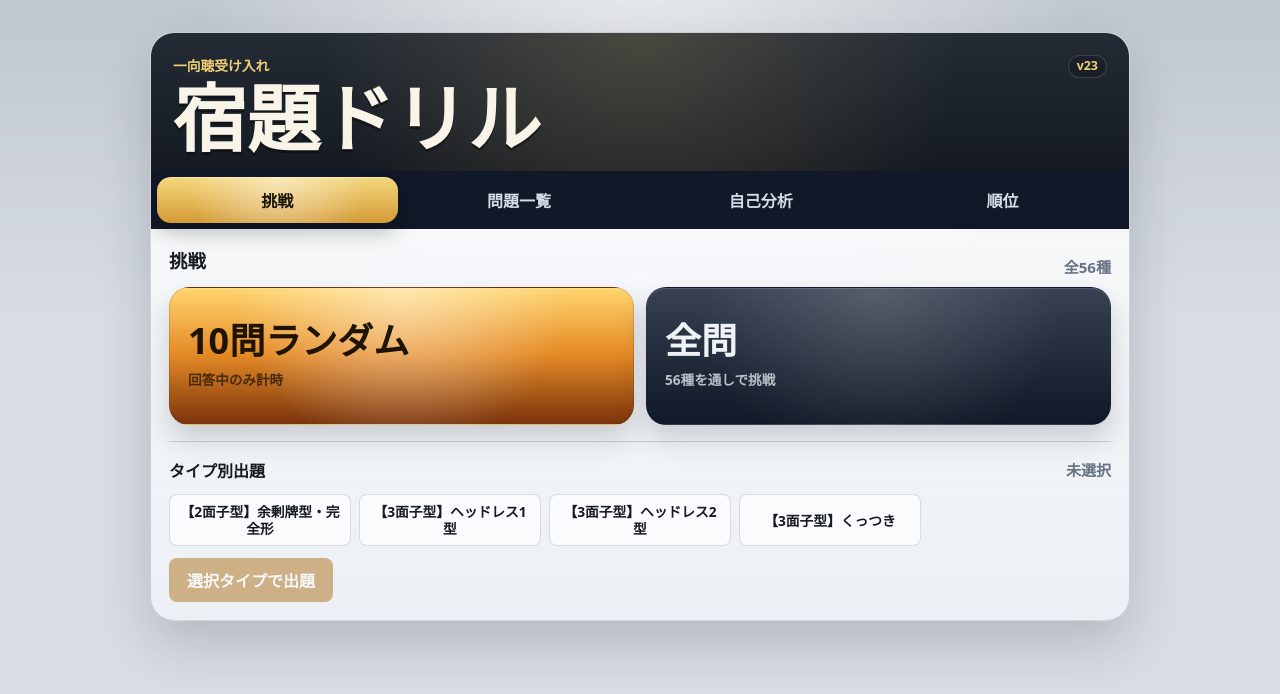
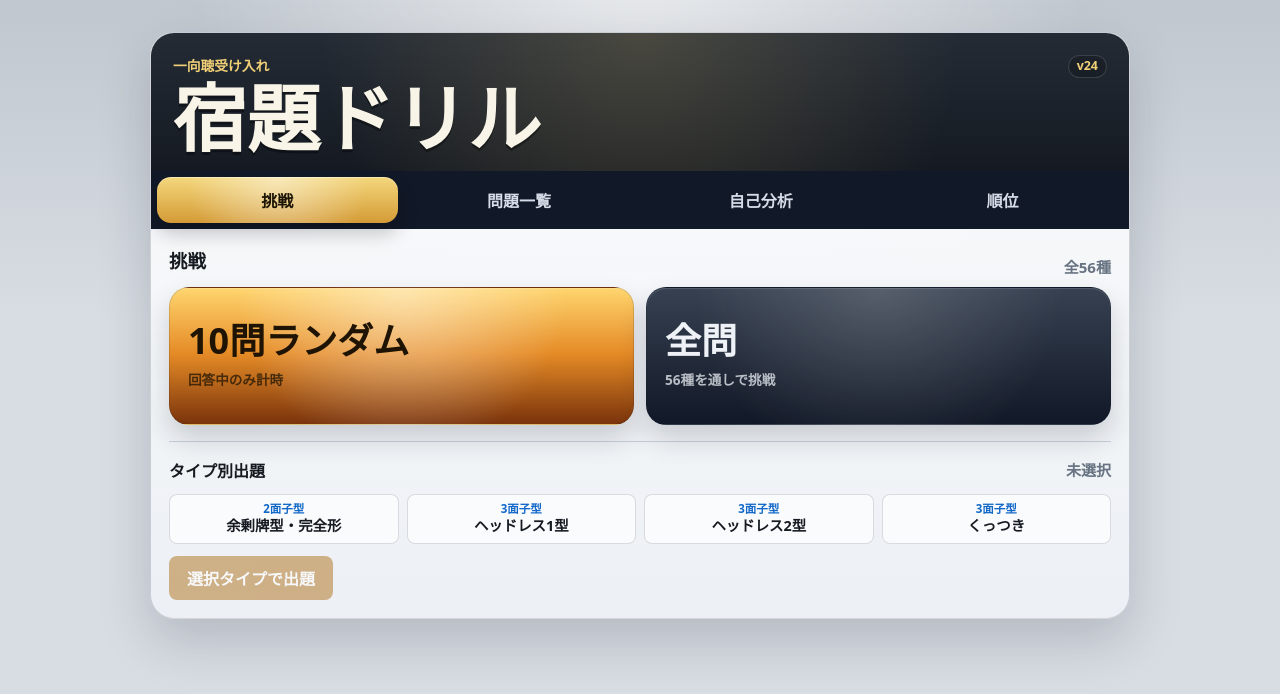
Before and after one commit to tenten-ensuku/1syanten-quiz, a Next.js app: page / in a window 1280 px wide. Shown: the top 694 px of the page. Built offline with nearby package versions, Linux system fonts and the light colour scheme.

Commit message:
Refine type filter labels

```diff
--- a/src/app/globals.css
+++ b/src/app/globals.css
@@ -232,20 +232,21 @@ h2 {
 
 .typeFilterGrid {
   display: grid;
-  grid-template-columns: repeat(5, minmax(0, 1fr));
+  grid-template-columns: repeat(4, minmax(0, 1fr));
   gap: 8px;
 }
 
 .typeFilterButton {
+  display: grid;
+  justify-items: center;
+  align-content: center;
+  gap: 3px;
   min-height: 50px;
   padding: 8px 10px;
   border: 1px solid rgba(17, 24, 39, 0.14);
   border-radius: 8px;
   color: var(--text);
   background: rgba(255, 255, 255, 0.68);
-  font-size: 0.86rem;
-  font-weight: 900;
-  line-height: 1.25;
   cursor: pointer;
 }
 
@@ -254,6 +255,29 @@ h2 {
   color: #1f1404;
   background: linear-gradient(180deg, #ffe29a, #dca03d);
   box-shadow: inset 0 1px 0 rgba(255, 255, 255, 0.42);
+}
+
+.typeFilterGroup {
+  color: #1268c8;
+  font-size: 0.72rem;
+  font-weight: 900;
+  line-height: 1.05;
+}
+
+.typeFilterMain {
+  color: var(--text);
+  font-size: 0.9rem;
+  font-weight: 900;
+  line-height: 1.15;
+  text-align: center;
+}
+
+.typeFilterButton.active .typeFilterGroup {
+  color: #0750a5;
+}
+
+.typeFilterButton.active .typeFilterMain {
+  color: #1f1404;
 }
 
 .typeStartButton {
--- a/src/app/page.tsx
+++ b/src/app/page.tsx
@@ -46,7 +46,12 @@ type PlaySession = {
 type ViewMode = "menu" | "quiz" | "timeAttackComplete";
 type MenuTab = "challenge" | "questions" | "analysis" | "ranking";
 type TileChoiceGroup = { label: string; tiles: TileId[] };
-type TypeFilterOption = { id: string; types: ShantenType[]; label: string };
+type TypeFilterOption = {
+  id: string;
+  types: ShantenType[];
+  groupLabel: string;
+  mainLabel: string;
+};
 
 const STATS_STORAGE_KEY = "iishanten-quiz-stats-v1";
 const BASE_PATH = process.env.NEXT_PUBLIC_BASE_PATH ?? "";
@@ -101,10 +106,30 @@ const MENU_TABS: { id: MenuTab; label: string }[] = [
 ];
 
 const TYPE_FILTER_OPTIONS: TypeFilterOption[] = [
-  { id: "two-meld", types: ["余剰牌型", "完全形"], label: "【2面子型】余剰牌型・完全形" },
-  { id: "headless-1", types: ["ヘッドレス1型"], label: "【3面子型】ヘッドレス1型" },
-  { id: "headless-2", types: ["ヘッドレス2型"], label: "【3面子型】ヘッドレス2型" },
-  { id: "floating", types: ["くっつき"], label: "【3面子型】くっつき" }
+  {
+    id: "two-meld",
+    types: ["余剰牌型", "完全形"],
+    groupLabel: "2面子型",
+    mainLabel: "余剰牌型・完全形"
+  },
+  {
+    id: "headless-1",
+    types: ["ヘッドレス1型"],
+    groupLabel: "3面子型",
+    mainLabel: "ヘッドレス1型"
+  },
+  {
+    id: "headless-2",
+    types: ["ヘッドレス2型"],
+    groupLabel: "3面子型",
+    mainLabel: "ヘッドレス2型"
+  },
+  {
+    id: "floating",
+    types: ["くっつき"],
+    groupLabel: "3面子型",
+    mainLabel: "くっつき"
+  }
 ];
 
 function createVisibleTileGroups(hand: TileId[], melds: TileId[][]): TileChoiceGroup[] {
@@ -721,7 +746,8 @@ export default function Home() {
                   aria-pressed={isSelected}
                   onClick={() => toggleTypeFilter(option.id)}
                 >
-                  {option.label}
+                  <span className="typeFilterGroup">{option.groupLabel}</span>
+                  <span className="typeFilterMain">{option.mainLabel}</span>
                 </button>
               );
             })}
--- a/src/lib/appVersion.ts
+++ b/src/lib/appVersion.ts
@@ -1 +1 @@
-export const APP_VERSION = "v23";
+export const APP_VERSION = "v24";
```
